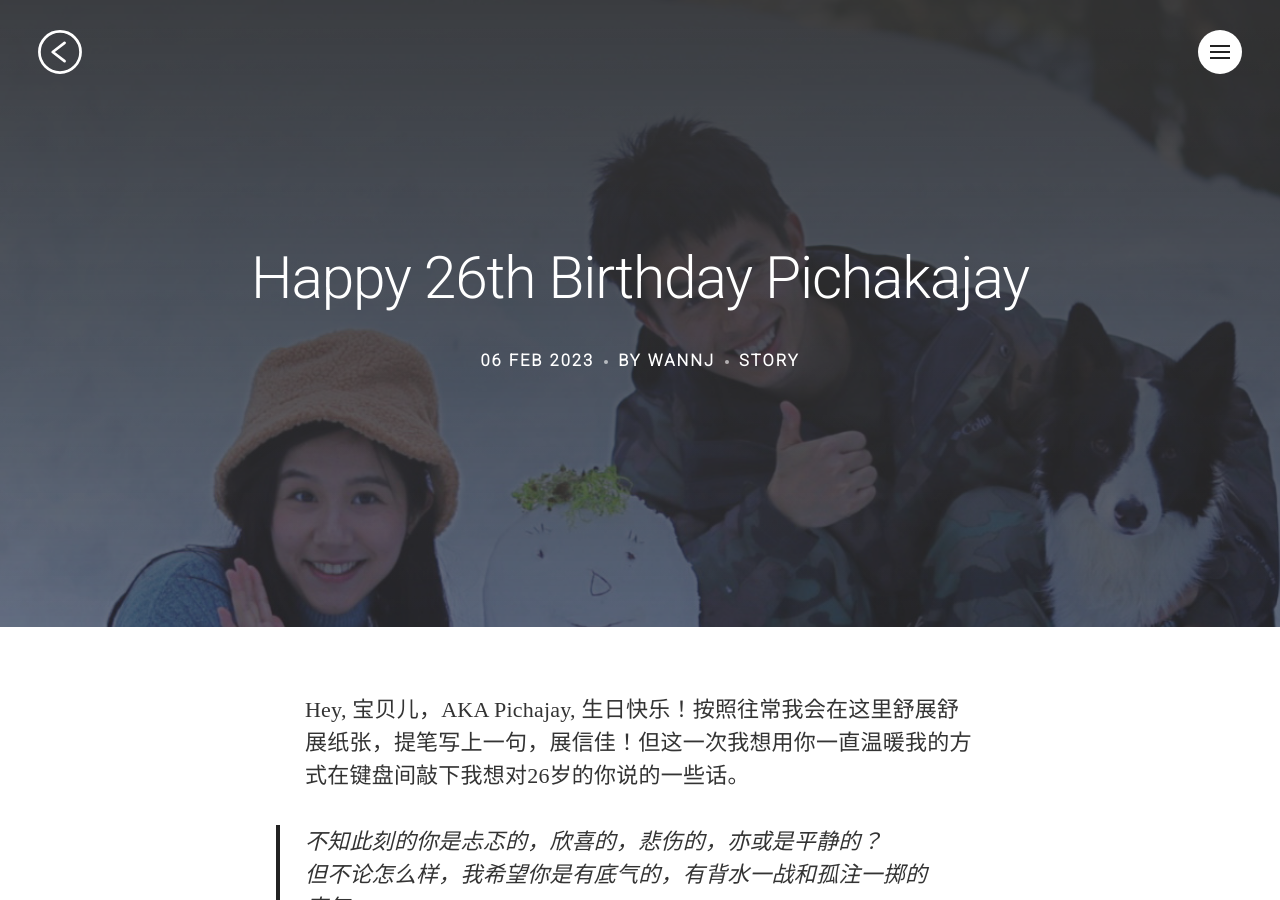
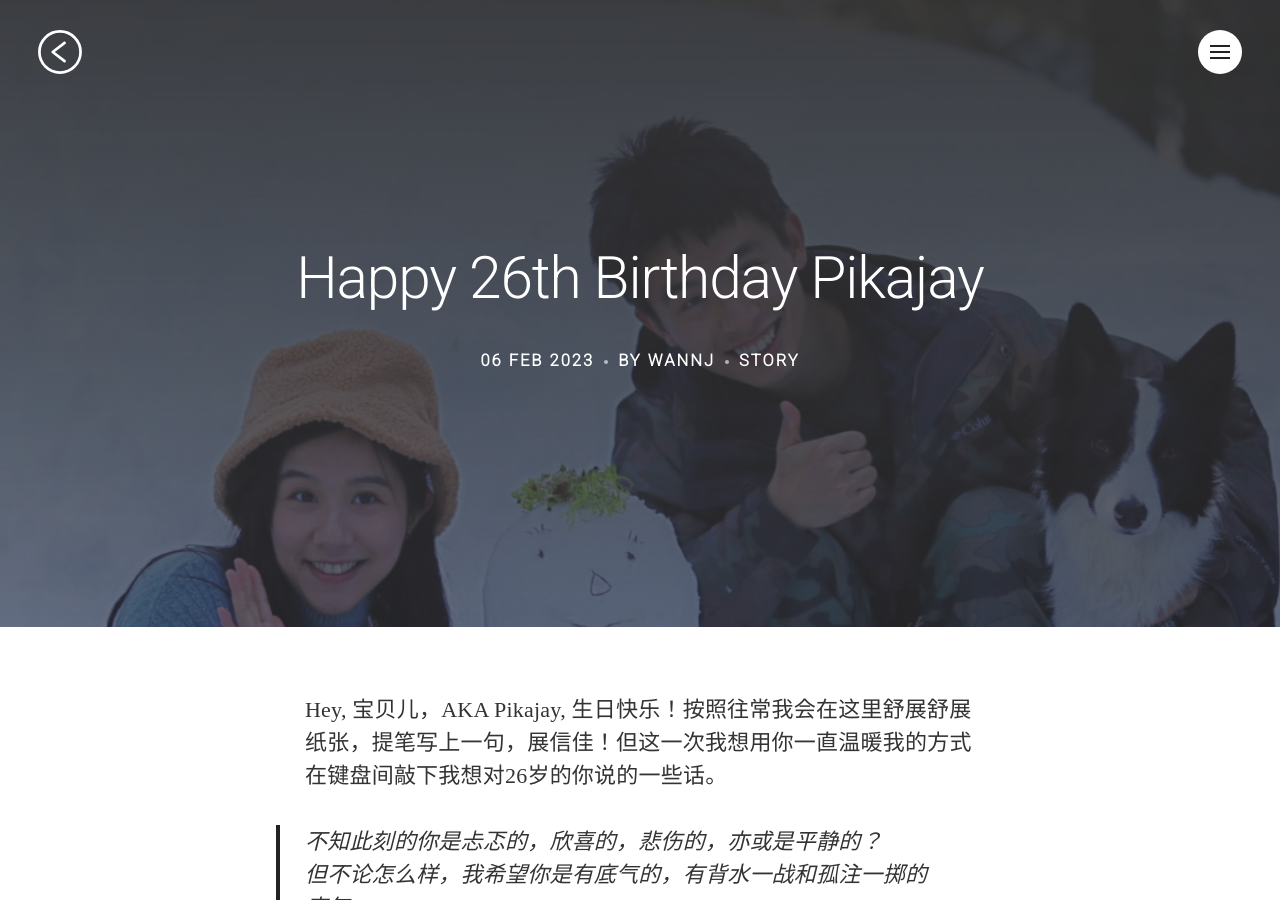
Before and after one commit to JayWan/JayWan.github.io, a Jekyll site: the page built from _posts/2023-2-6-HappyBDayPichajay.markdown, in a window 1280 px wide and 900 px high. Built offline with Jekyll 4.4.1, drawn with Linux system fonts in a browser that asks for light colours; nearby versions of some CDN libraries; some web fonts are replaced; some of the changed text lies outside the part shown.

Commit message:
HBDto26Baobier

```diff
--- a/_posts/2023-2-6-HappyBDayPichajay.markdown
+++ b/_posts/2023-2-6-HappyBDayPichajay.markdown
@@ -1,10 +1,10 @@
 ---
 layout: post
-title:  "Happy 26th Birthday Pichakajay"
+title:  "Happy 26th Birthday Pikajay"
 date:   2023-2-6 00:00:00
 excerpt: ""
 categories: Story
-tags:  birthday
+tags:  mickey
 image:
   feature: 23.jpg
   topPosition: 0px
@@ -14,7 +14,7 @@ syntaxHighlighter: no
 bgm: 任我行.mp3
 ---
 
-Hey, 宝贝儿，AKA Pichajay, 生日快乐！按照往常我会在这里舒展舒展纸张，提笔写上一句，展信佳！但这一次我想用你一直温暖我的方式在键盘间敲下我想对26岁的你说的一些话。
+Hey, 宝贝儿，AKA Pikajay, 生日快乐！按照往常我会在这里舒展舒展纸张，提笔写上一句，展信佳！但这一次我想用你一直温暖我的方式在键盘间敲下我想对26岁的你说的一些话。
 
 > 不知此刻的你是忐忑的，欣喜的，悲伤的，亦或是平静的？<br>
  但不论怎么样，我希望你是有底气的，有背水一战和孤注一掷的底气，<br>
@@ -32,6 +32,7 @@ Hey, 宝贝儿，AKA Pichajay, 生日快乐！按照往常我会在这里舒展
 马路戏院商店天空海阔 任你行<br>
 
 夜悄悄的深了，洗完澡的zion把自己埋在舒服的pillow里沉入梦乡，不知道你的梦是不是也很香甜呢。想到这里就想去抱住睡熟的宝贝儿，怎么会有我们这么幸福的一家人呢，冬天好像拖着最后的脚步马上就要离开了。我的男孩的春天也要来啦！26岁，生日快乐，永远热烈快乐！
+
 <div class="img img--fullContainer img--14xLeading" style="background-image: url({{ site.baseurl_posts_img }}23_1.gif);"></div>
 
-BTW，Pichajay小朋友虽然提前偷拆了生日礼物，但谁让我这么爱你呢，我的小寿星永远都会有礼物！但是要耐心等两天哦嘻嘻！
+BTW，Pikajay小朋友虽然提前偷拆了生日礼物，但谁让我这么爱你呢，我的小寿星永远都会有礼物！但是要耐心等两天哦嘻嘻！
```
